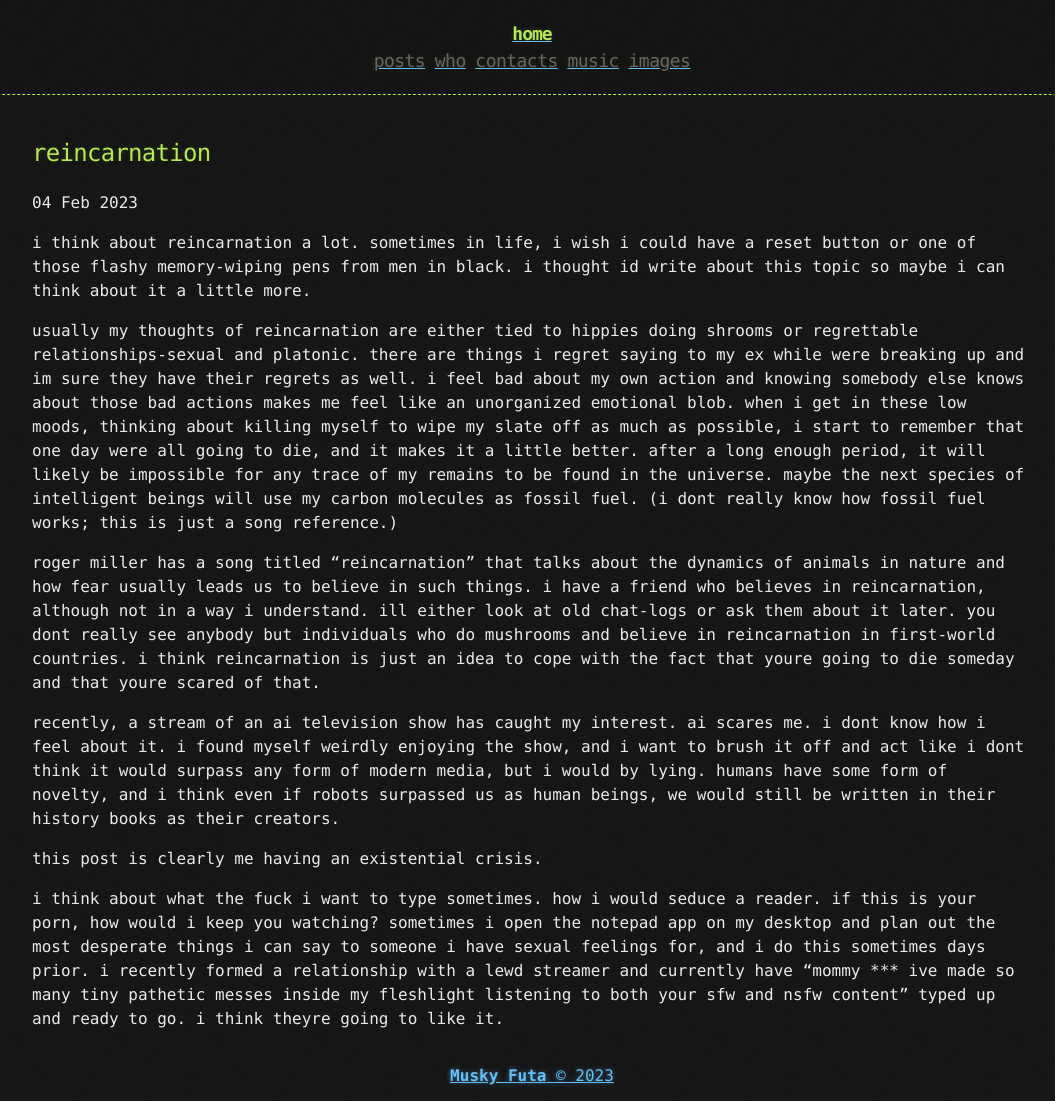
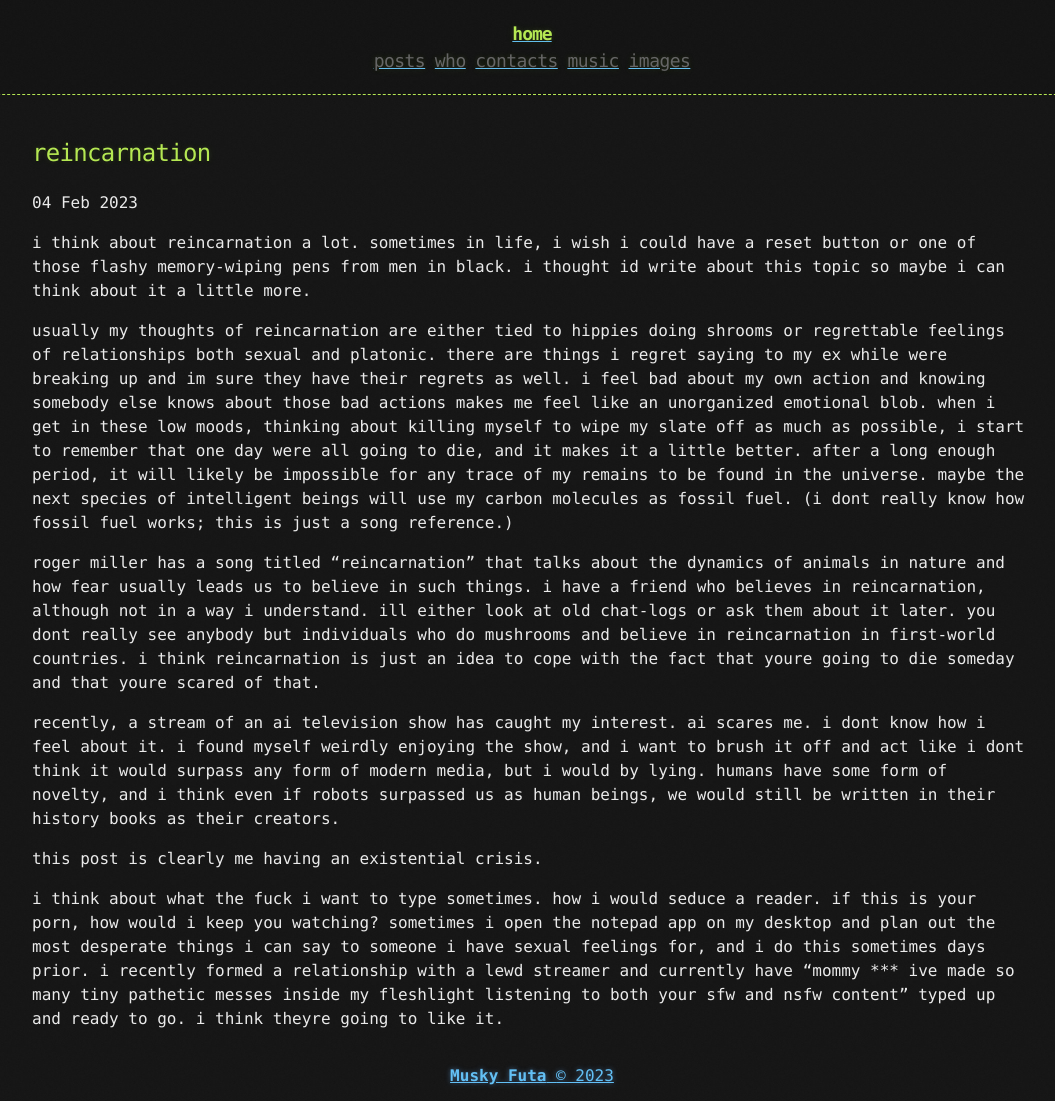
Before and after one commit to goobbess/goobbess.github.io, a Jekyll site: the page built from _posts/2023-02-04-reincarnation.md, in a window 1280 px wide. Shown: the whole page, without its empty margins (108-1163 px from the left). Built offline with Jekyll 4.4.1, drawn with Linux system fonts in a browser that asks for light colours.

Commit message:
Update 2023-02-04-reincarnation.md

```diff
--- a/_posts/2023-02-04-reincarnation.md
+++ b/_posts/2023-02-04-reincarnation.md
@@ -6,7 +6,7 @@
 
 i think about reincarnation a lot. sometimes in life, i wish i could have a reset button or one of those flashy memory-wiping pens from men in black. i thought id write about this topic so maybe i can think about it a little more.
 
-usually my thoughts of reincarnation are either tied to hippies doing shrooms or regrettable relationships-sexual and platonic. there are things i regret saying to my ex while were breaking up and im sure they have their regrets as well. i feel bad about my own action and knowing somebody else knows about those bad actions makes me feel like an unorganized emotional blob. when i get in these low moods, thinking about killing myself to wipe my slate off as much as possible, i start to remember that one day were all going to die, and it makes it a little better. after a long enough period, it will likely be impossible for any trace of my remains to be found in the universe. maybe the next species of intelligent beings will use my carbon molecules as fossil fuel. (i dont really know how fossil fuel works; this is just a song reference.)
+usually my thoughts of reincarnation are either tied to hippies doing shrooms or regrettable feelings of relationships both sexual and platonic. there are things i regret saying to my ex while were breaking up and im sure they have their regrets as well. i feel bad about my own action and knowing somebody else knows about those bad actions makes me feel like an unorganized emotional blob. when i get in these low moods, thinking about killing myself to wipe my slate off as much as possible, i start to remember that one day were all going to die, and it makes it a little better. after a long enough period, it will likely be impossible for any trace of my remains to be found in the universe. maybe the next species of intelligent beings will use my carbon molecules as fossil fuel. (i dont really know how fossil fuel works; this is just a song reference.)
 
 roger miller has a song titled "reincarnation" that talks about the dynamics of animals in nature and how fear usually leads us to believe in such things. i have a friend who believes in reincarnation, although not in a way i understand. ill either look at old chat-logs or ask them about it later. you dont really see anybody but individuals who do mushrooms and believe in reincarnation in first-world countries. i think reincarnation is just an idea to cope with the fact that youre going to die someday and that youre scared of that.
 
```
